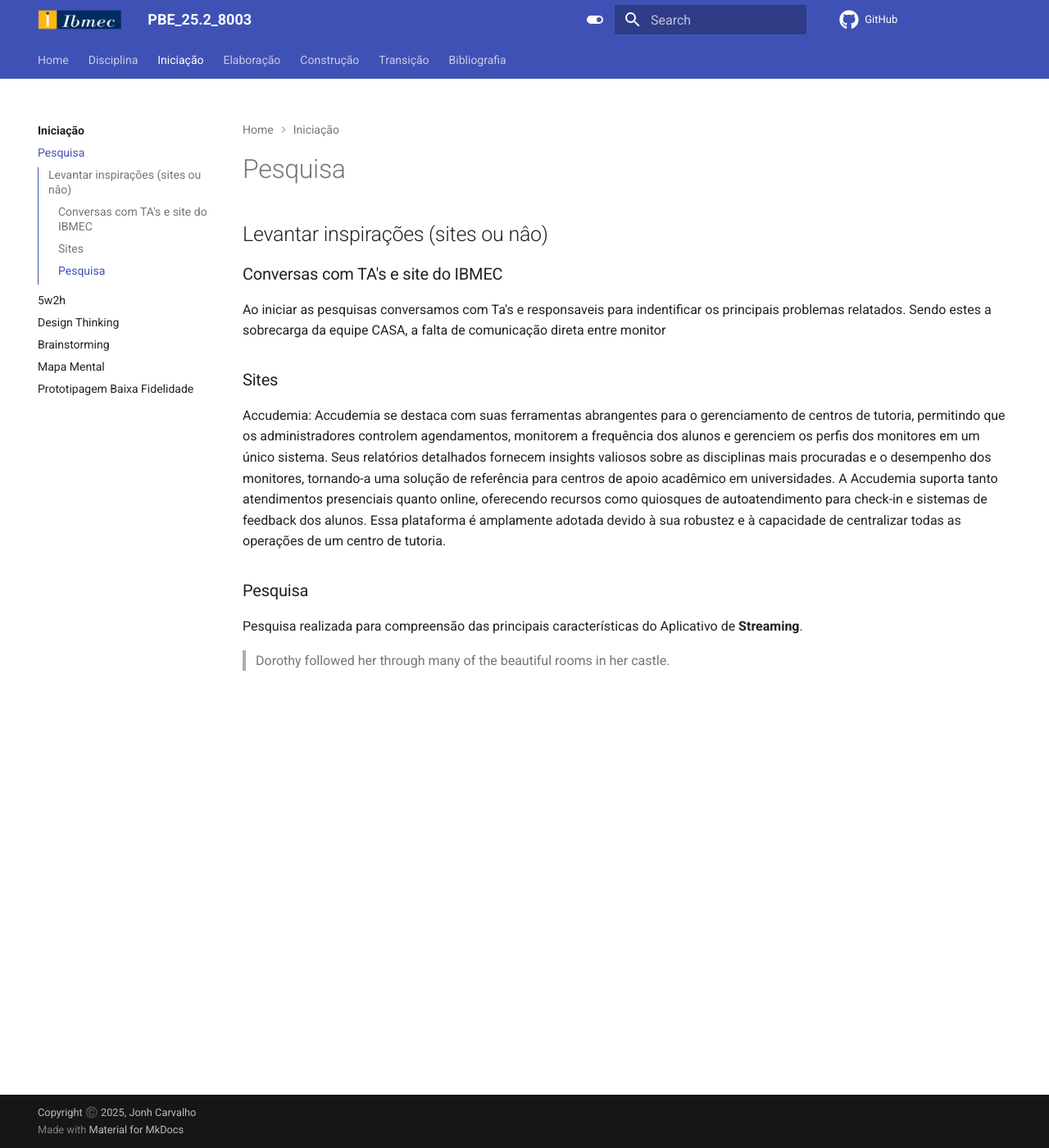
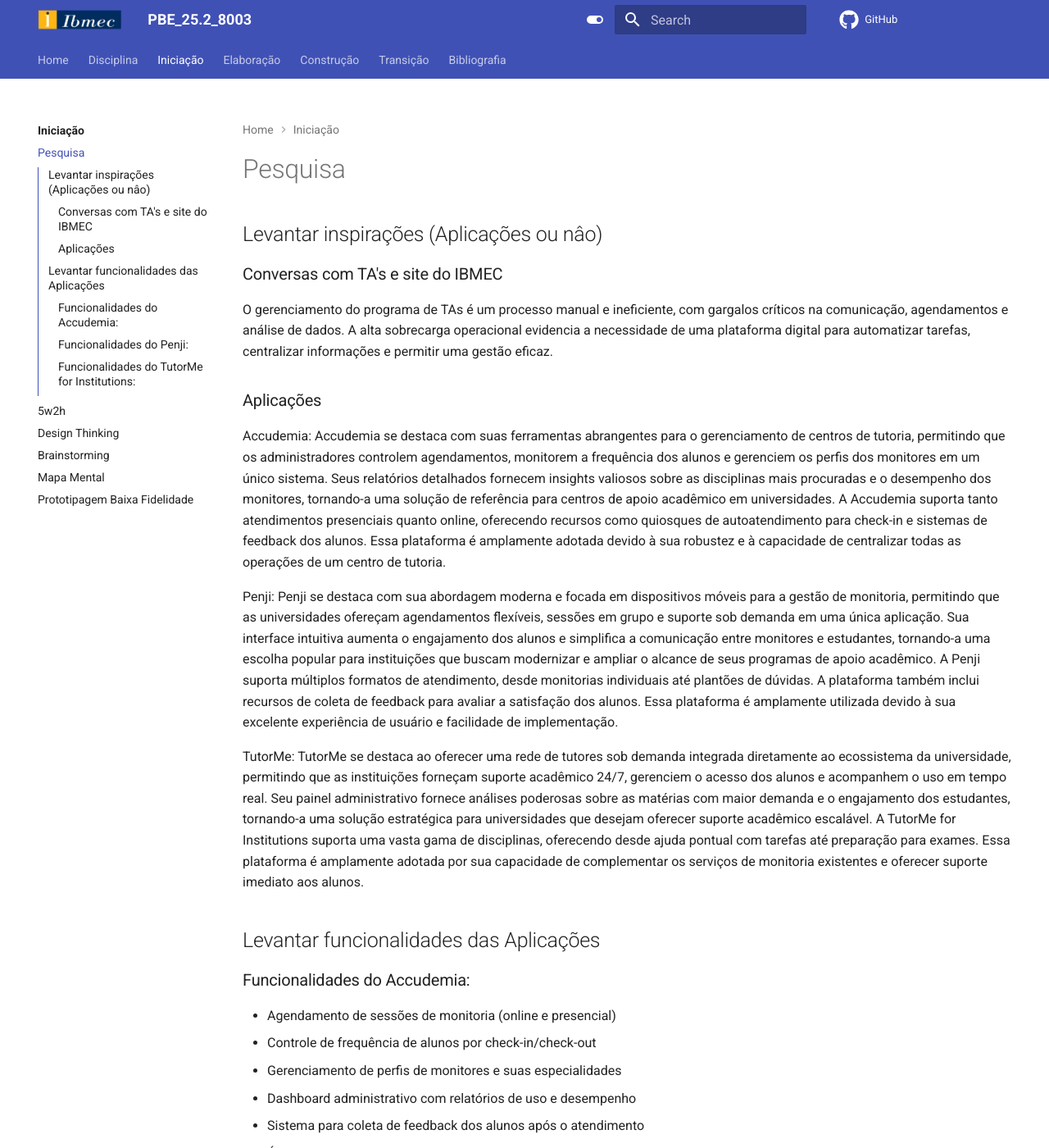
Before and after one commit to Projetos-de-Extensao/PBE_25.2_8004_Pioneiros, an MkDocs documentation site: the page built from docs/Iniciacao/pesquisa.md, in a window 1280 px wide and 1400 px high. Shown: the whole window at 82% size. Built offline with MkDocs 1.6.1 and Material for MkDocs 9.7.7, drawn with Linux system fonts in a browser that asks for light colours; comment, search, counter and statistics services are not loaded; some of the changed text lies outside the part shown.

Commit message:
Update pesquisa 2.0.md

```diff
--- a/docs/Iniciacao/pesquisa.md
+++ b/docs/Iniciacao/pesquisa.md
@@ -4,17 +4,47 @@ title: Pesquisa
 ---
 
 # Pesquisa
-## Levantar inspirações (sites ou nâo)
+## Levantar inspirações (Aplicações ou nâo)
 ### Conversas com TA's e site do IBMEC
-Ao iniciar as pesquisas conversamos com Ta's e responsaveis para indentificar os principais problemas relatados. Sendo estes a sobrecarga da equipe CASA,  a falta de comunicação direta entre monitor
+O gerenciamento do programa de TAs é um processo manual e ineficiente, com gargalos críticos na comunicação, agendamentos e análise de dados. A alta sobrecarga operacional evidencia a necessidade de uma plataforma digital para automatizar tarefas, centralizar informações e permitir uma gestão eficaz.
 
-### Sites
+### Aplicações
 
 Accudemia: Accudemia se destaca com suas ferramentas abrangentes para o gerenciamento de centros de tutoria, permitindo que os administradores controlem agendamentos, monitorem a frequência dos alunos e gerenciem os perfis dos monitores em um único sistema. Seus relatórios detalhados fornecem insights valiosos sobre as disciplinas mais procuradas e o desempenho dos monitores, tornando-a uma solução de referência para centros de apoio acadêmico em universidades. A Accudemia suporta tanto atendimentos presenciais quanto online, oferecendo recursos como quiosques de autoatendimento para check-in e sistemas de feedback dos alunos. Essa plataforma é amplamente adotada devido à sua robustez e à capacidade de centralizar todas as operações de um centro de tutoria.
 
+Penji: Penji se destaca com sua abordagem moderna e focada em dispositivos móveis para a gestão de monitoria, permitindo que as universidades ofereçam agendamentos flexíveis, sessões em grupo e suporte sob demanda em uma única aplicação. Sua interface intuitiva aumenta o engajamento dos alunos e simplifica a comunicação entre monitores e estudantes, tornando-a uma escolha popular para instituições que buscam modernizar e ampliar o alcance de seus programas de apoio acadêmico. A Penji suporta múltiplos formatos de atendimento, desde monitorias individuais até plantões de dúvidas. A plataforma também inclui recursos de coleta de feedback para avaliar a satisfação dos alunos. Essa plataforma é amplamente utilizada devido à sua excelente experiência de usuário e facilidade de implementação.
 
-### Pesquisa
+TutorMe: TutorMe se destaca ao oferecer uma rede de tutores sob demanda integrada diretamente ao ecossistema da universidade, permitindo que as instituições forneçam suporte acadêmico 24/7, gerenciem o acesso dos alunos e acompanhem o uso em tempo real. Seu painel administrativo fornece análises poderosas sobre as matérias com maior demanda e o engajamento dos estudantes, tornando-a uma solução estratégica para universidades que desejam oferecer suporte acadêmico escalável. A TutorMe for Institutions suporta uma vasta gama de disciplinas, oferecendo desde ajuda pontual com tarefas até preparação para exames. Essa plataforma é amplamente adotada por sua capacidade de complementar os serviços de monitoria existentes e oferecer suporte imediato aos alunos.
 
-Pesquisa realizada para compreensão das principais características do Aplicativo de **Streaming**.
+## Levantar funcionalidades das Aplicações
+
+### Funcionalidades do Accudemia:
+
+- Agendamento de sessões de monitoria (online e presencial)
+- Controle de frequência de alunos por check-in/check-out
+- Gerenciamento de perfis de monitores e suas especialidades
+- Dashboard administrativo com relatórios de uso e desempenho
+- Sistema para coleta de feedback dos alunos após o atendimento
+- Área do monitor para visualizar agenda e registrar anotações
+
+### Funcionalidades do Penji:
+
+- Busca por monitores e disciplinas disponíveis
+- Agendamento de diferentes tipos de suporte (individual, em grupo, plantão de dúvidas)
+- Aplicativo móvel para comunicação e agendamento
+- Painel de controle para gestão do programa pela instituição
+- Histórico de sessões para alunos e monitores
+- Análise de dados sobre o engajamento dos estudantes
+
+### Funcionalidades do TutorMe for Institutions:
+
+- Conexão sob demanda com tutores especializados 24/7
+- Filtro de busca por disciplina ou matéria específica
+- Ambiente de aula virtual com lousa interativa e compartilhamento de tela
+- Gravação das sessões para consulta posterior pelo aluno
+- Dashboard para a universidade com análises de utilização
+- Integração com os sistemas de gestão de aprendizagem (LMS) da instituição
+
+Pesquisa realizada para compreensão das principais características do Aplicativo de Monitoria e Teacher Assistants.
 
 > Dorothy followed her through many of the beautiful rooms in her castle.
```
